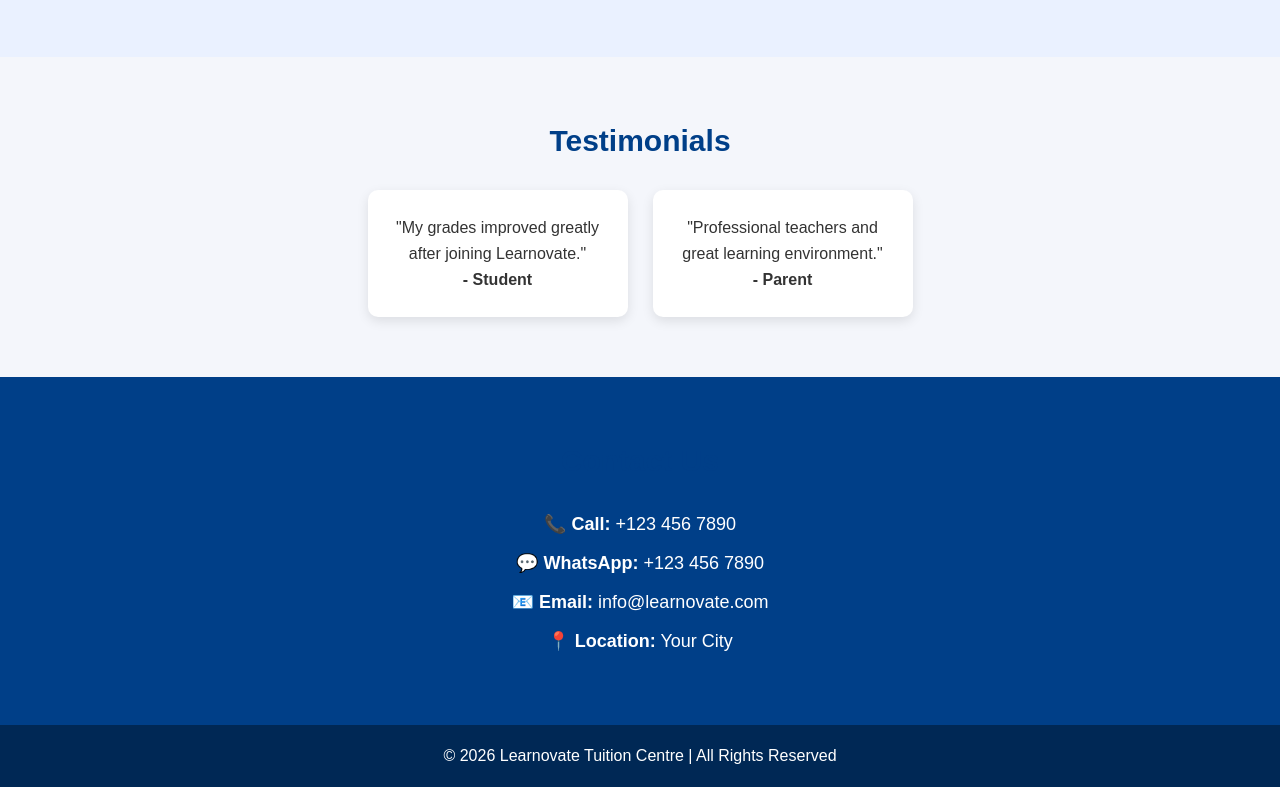
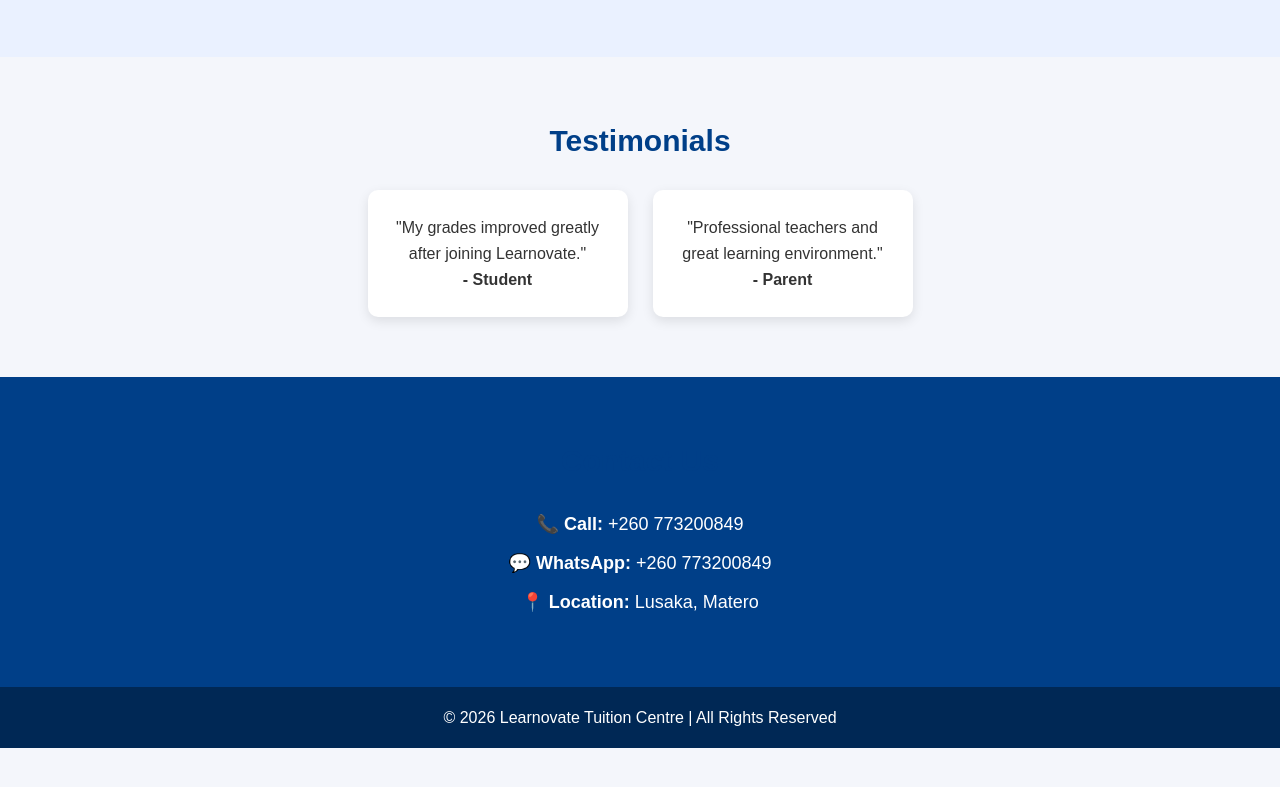
Before and after one commit to kps-cloud/TegraMundele, a plain HTML site: page index.html in a window 1280 px wide. Shown: the part 1831-2618 px from the top of the page. After the commit the page ends 2579 px from the top, so only its background shows below. Drawn offline with Linux system fonts and the light colour scheme.

Commit message:
Update index.html

```diff
--- a/index.html
+++ b/index.html
@@ -133,10 +133,9 @@
     <section id="contact" class="section contact-section">
         <h2>Contact Us</h2>
         <div class="contact-details">
-            <p><strong>📞 Call:</strong> +123 456 7890</p>
-            <p><strong>💬 WhatsApp:</strong> +123 456 7890</p>
-            <p><strong>📧 Email:</strong> info@learnovate.com</p>
-            <p><strong>📍 Location:</strong> Your City</p>
+            <p><strong>📞 Call:</strong> +260 773200849</p>
+            <p><strong>💬 WhatsApp:</strong> +260 773200849</p>
+            <p><strong>📍 Location:</strong> Lusaka, Matero</p>
         </div>
     </section>
 
@@ -146,4 +145,5 @@
     </footer>
 
 </body>
+
 </html>
```
